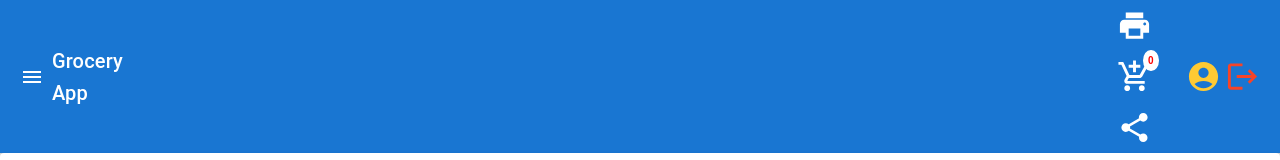
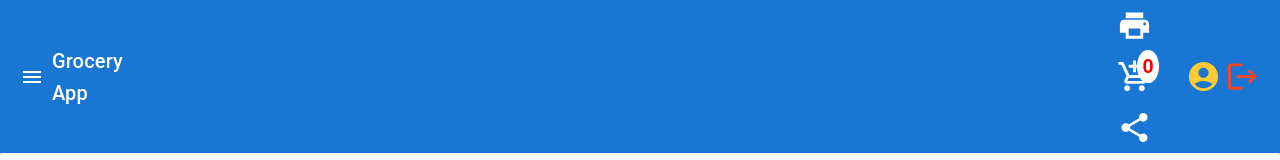
Before and after one commit to isi-usc-edu/programming-challenge-fall23, a React (Create React App) app: page /cart in a window 1280 px wide. Shown: the top 160 px of the page. Built offline with nearby package versions, Linux system fonts and the light colour scheme.

Commit message:
update store

```diff
--- a/src/components/Action/Action.js
+++ b/src/components/Action/Action.js
@@ -76,10 +76,10 @@ function Actions({ products }) {
             top: '-1px',
             right: '1px',
             backgroundColor: 'white',
-            borderRadius: '50%',
+            borderRadius: '60%',
             padding: '5px',
             color: 'red',
-            fontSize: '10px',
+            fontSize: '20px',
             fontWeight: 'bold',
           }}
         >
```
